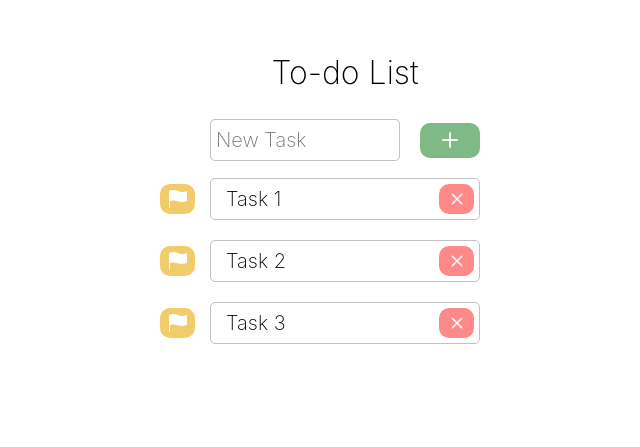
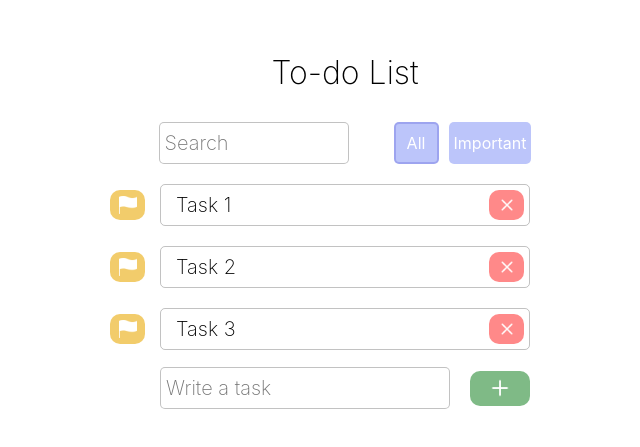
Before and after one commit to Egor-Ivankov/todo-list, a React (Vite) app: page / in a window 1280 px wide. Shown: the part 101-548 px from the top of the page, without its empty margins (295-935 px from the left). Built offline with nearby package versions, Linux system fonts and the light colour scheme.

Commit message:
added Task-seach, Task-filter components, style fix

```diff
--- a/src/App/App.jsx
+++ b/src/App/App.jsx
@@ -1,3 +1,5 @@
+import TaskSearch from '../Features/Task-search/TaskSearch';
+import TaskFilters from '../Features/Task-filters/TaskFilters';
 import Tasks from '../Features/Tasks/Tasks';
 import TaskAddForm from '../Features/Task-add-form/TaskAddForm';
 import './app.css';
@@ -5,8 +7,12 @@ function App() {
     return (
         <div className='app'>
             <h1>To-do List</h1>
+            <div className='app-container'>
+                <TaskSearch/>
+                <TaskFilters/>
+            </div>
+            <Tasks/>
             <TaskAddForm/>
-            <Tasks/>
         </div>
     )
 }
--- a/src/App/app.css
+++ b/src/App/app.css
@@ -8,3 +8,8 @@ h1 {
     font-weight: 200;
     margin-bottom: 25px;
 }
+.app-container {
+    display: flex;
+    flex-direction: row;
+    align-items: center;
+}
--- a/src/Features/Task-add-form/TaskAddForm.jsx
+++ b/src/Features/Task-add-form/TaskAddForm.jsx
@@ -32,7 +32,7 @@ const TaskAddForm = () => {
                     value={newTask}
                     onChange={(e) => setNewTask(e.target.value)}
                     name="Task-creater"
-                    placeholder='New Task'
+                    placeholder='Write a task'
                     />
                 <button className="add-btn" type='submit'>
                     <img src={plusIcon} alt="plus-icon" className='plus-icon'/>
--- a/src/Features/Task-add-form/taskAddItem.css
+++ b/src/Features/Task-add-form/taskAddItem.css
@@ -1,13 +1,13 @@
 .add-form {
-    width: 270px;
+    width: 370px;
     height: 36px;
     display: flex;
     align-items: center;
-    margin-bottom: 10px;
+    margin-top: 10px;
 }
 
 .add-inp {
-    width: 190px;
+    width: 290px;
     border: .5px solid rgba(128, 128, 128, 0.477);
     border-radius: 5px;
     padding: 5px;
--- /dev/null
+++ b/src/Features/Task-filters/TaskFilters.jsx
@@ -0,0 +1,11 @@
+import React from 'react';
+import './taskFilters.css';
+
+export default function () {
+    return (
+        <div className='filters-container'>
+            <button className='filter-btn active-filter'>All</button>
+            <button className='filter-btn'>Important</button>
+        </div>
+    )
+}
--- /dev/null
+++ b/src/Features/Task-filters/taskFilters.css
@@ -0,0 +1,29 @@
+.filters-container {
+    margin-bottom: 10px;
+    margin-left: 45px;
+}
+
+.filter-btn {
+    padding: 5px;
+    font-weight: 400;
+    font-size: 16px;
+    border: none;
+    cursor: pointer;
+    background-color: rgba(71, 94, 241, 0.361);
+    border-radius: 5px;
+    color: white;
+    height: 42px;
+    transition: transform .3s ease;
+}
+.filter-btn:first-child {
+    width: 45px;
+    margin-right: 10px;
+}
+
+.filter-btn:hover {
+    transform: translateY(-10%);
+}
+
+.active-filter {
+    border: 2px solid rgba(61, 61, 207, 0.242);
+}
--- a/src/Features/Task-item/taskItem.css
+++ b/src/Features/Task-item/taskItem.css
@@ -15,7 +15,7 @@
     flex-direction: row;
     justify-content: space-between;
     align-items: center;
-    width: 270px;
+    width: 370px;
     padding: 5px;
     margin: 10px 0;
 }
--- /dev/null
+++ b/src/Features/Task-search/TaskSearch.jsx
@@ -0,0 +1,8 @@
+import React from 'react';
+import './taskSearch.css';
+
+export default function TaskSearch() {
+    return (
+        <input type="text" className='search' placeholder='Search'/>
+    )
+}
--- /dev/null
+++ b/src/Features/Task-search/taskSearch.css
@@ -0,0 +1,9 @@
+.search {
+    width: 190px;
+    border: .5px solid rgba(128, 128, 128, 0.477);
+    border-radius: 5px;
+    padding: 5px;
+    font-weight: 200;
+    font-size: 20px;
+    margin-bottom: 10px;
+}
--- a/src/Features/Tasks/tasks.css
+++ b/src/Features/Tasks/tasks.css
@@ -5,7 +5,6 @@
 .task-list-empty {
     font-weight: 200;
     font-size: 20px;
-    margin-top: 20px;
 }
 
 .item-enter {
```
